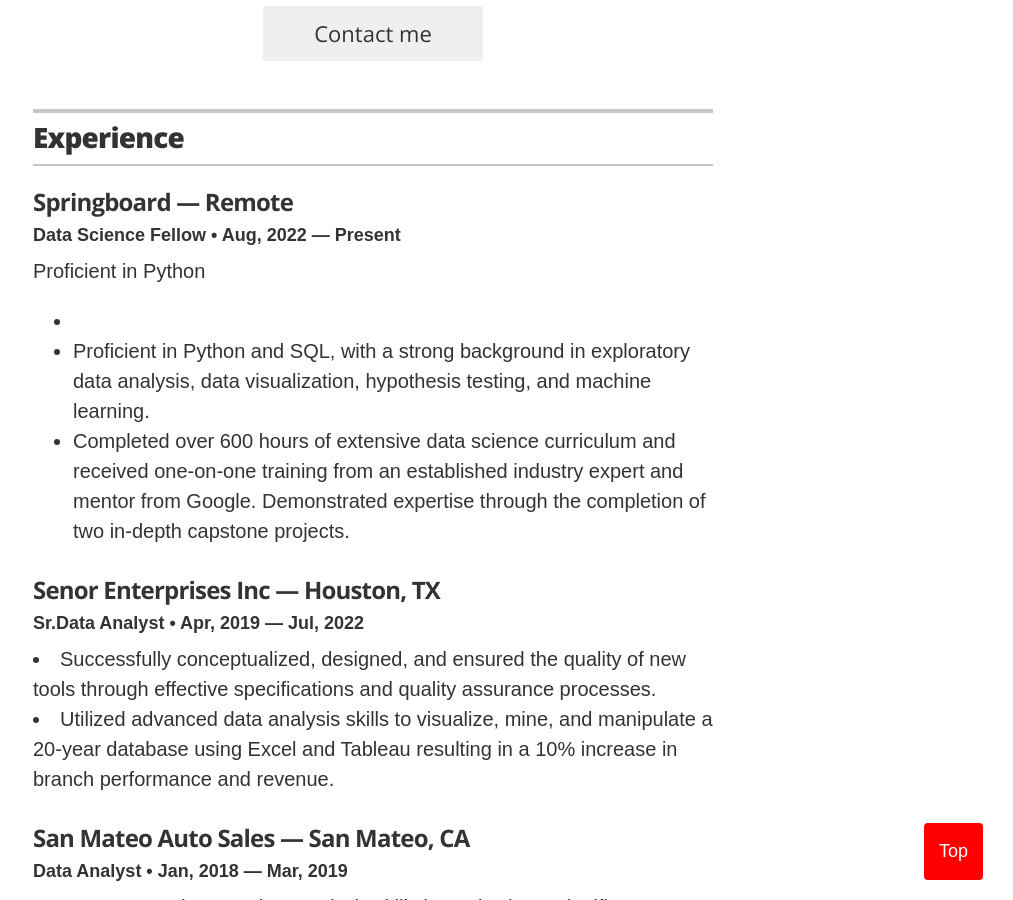
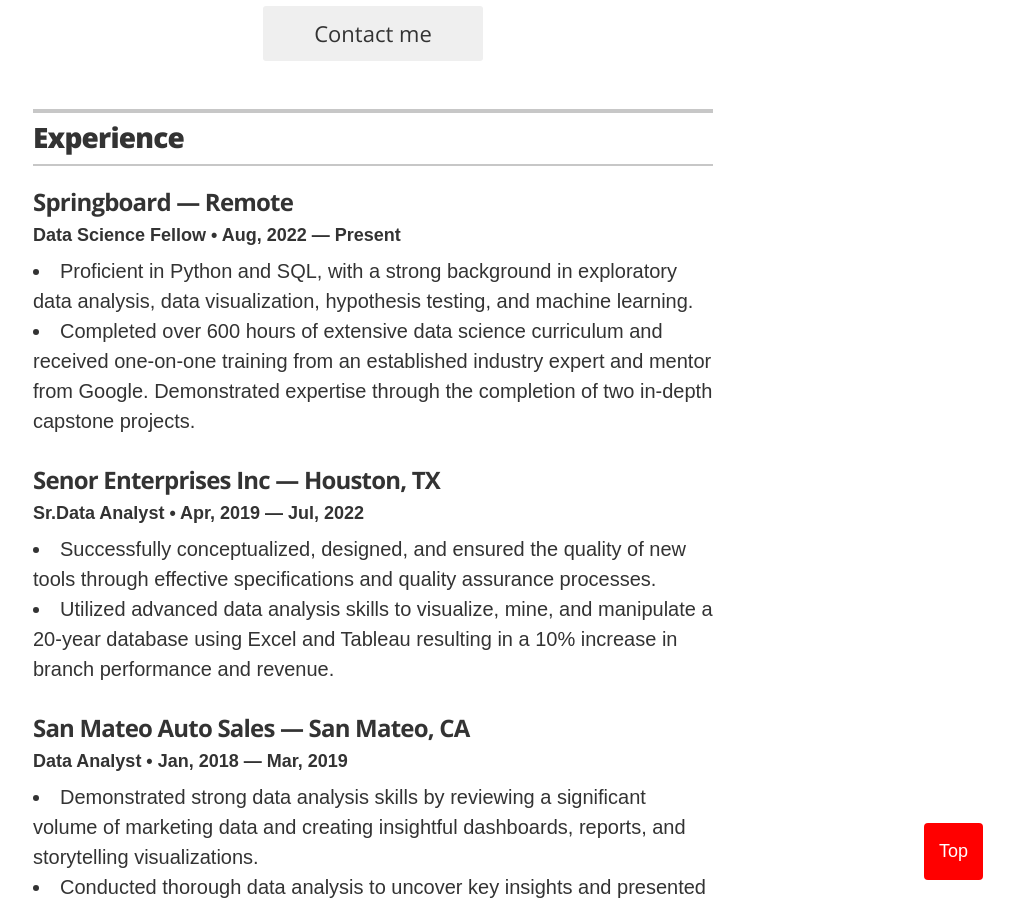
Before and after one commit to ttariqaziz/ttariqaziz.github.io, a Jekyll site: the page built from index.html, in a window 1280 px wide and 900 px high, scrolled down 427 px. Shown: the whole window, without its empty margins (267-1280 px from the left). Built offline with Jekyll 4.4.1, drawn with Linux system fonts in a browser that asks for light colours.

Commit message:
Update experience.yml

```diff
--- a/_data/experience.yml
+++ b/_data/experience.yml
@@ -4,7 +4,7 @@
   url: https://www.springboard.com/
   position: Data Science Fellow
   duration: Aug, 2022 &mdash; Present
-  summary: Proficient in Python	<ul class="resume-item-list"><li></li><li>Proficient in Python and SQL, with a strong background in exploratory data analysis, data visualization, hypothesis testing, and machine learning.</li><li>Completed over 600 hours of extensive data science curriculum and received one-on-one training from an established industry expert and mentor from Google. Demonstrated expertise through the completion of two in-depth capstone projects.</li></ul>
+  summary: <li>Proficient in Python and SQL, with a strong background in exploratory data analysis, data visualization, hypothesis testing, and machine learning.</li><li>Completed over 600 hours of extensive data science curriculum and received one-on-one training from an established industry expert and mentor from Google. Demonstrated expertise through the completion of two in-depth capstone projects.</li></ul>
 
 # Sr.Data Analyst
 - company: Senor Enterprises Inc &mdash; Houston, TX
```
